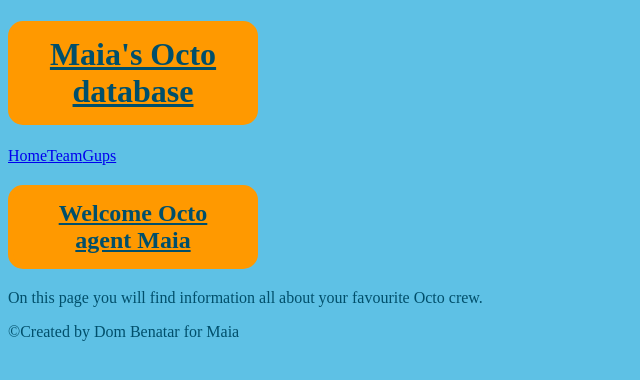
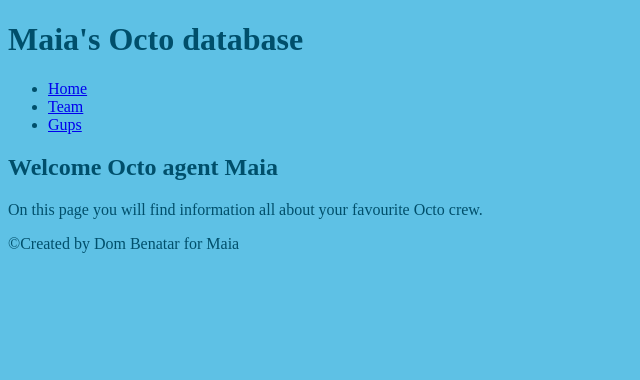
Before and after one commit to Dbenatar/ocoto-project, a React (Vite) app: page / in a window 1280 px wide. Shown: the top 380 px of the page, without its empty margins (0-640 px from the left). Built offline with nearby package versions, Linux system fonts and the light colour scheme.

Commit message:
adding css

```diff
--- a/src/App.css
+++ b/src/App.css
@@ -1,18 +1,40 @@
 body {
-  background-color: #5ec1e5 ;
-  color: #004f6b
+  justify-content: center;
+  background-color: #5ec1e5;
+  color: #004f6b;
+  height: 900px;
+}
+/*
+header {
+  text-align: center;
+  width: 100%;
+  height: auto;
+  position: relative;
+  overflow: hidden;
 }
 
-h1, h2, h3 {
+header .header {
+  width: 100%;
+  height: 100%;
+  padding: 50px;
+  text-shadow: 1px 1px #333;
+  background-image: linear-gradient(135deg, #5ec1e5 10%, #004f6b 100%);
+}
+
+h1,
+h2,
+h3 {
   text-decoration: underline;
   text-align: center;
+  justify-content: center;
   border: 5px solid #ff9900;
   padding: 10px 20px;
   background-color: #ff9900;
   border-radius: 15px;
 }
 
-h1, h2 {
+h1,
+h2 {
   width: 200px;
 }
 
@@ -20,3 +42,8 @@ h3 {
   width: 150px;
   max-width: fit-content;
 }
+
+.container {
+  display: grid;
+  flex-wrap: wrap;
+} */
--- a/src/App.jsx
+++ b/src/App.jsx
@@ -1,29 +1,46 @@
-import './App.css'
-import Home from "./components/pages/Home"
-import Team from "./components/pages/Team"
-import Gups from "./components/pages/Gups"
-import { BrowserRouter, Routes, Route, Link } from 'react-router-dom';
+import "./App.css";
+import Home from "./components/pages/Home";
+import Team from "./components/pages/Team";
+import Gups from "./components/pages/Gups";
+import { BrowserRouter, Routes, Route, Link } from "react-router-dom";
 
 function App() {
   return (
     <BrowserRouter>
       <>
+        <div class="header">
           <header>
-      <h1>Maia's Octo database</h1>
+            <h1>
+              Maia's Octo database<a href="src/assets/images/logo.jpeg"></a>
+            </h1>
+
+            <nav>
+              <ul>
+                <li>
                   <Link to="/">Home</Link>
+                </li>
+                <li>
                   <Link to="/team">Team</Link>
+                </li>
+                <li>
                   <Link to="/gups">Gups</Link>
+                </li>
+              </ul>
+            </nav>
           </header>
+        </div>
         <Routes>
           <Route path="/" element={<Home />} />
           <Route path="/team" element={<Team />} />
           <Route path="/gups" element={<Gups />} />
         </Routes>
 
-    <footer><p>&copy;Created by Dom Benatar for Maia</p></footer>
+        <footer>
+          <p>&copy;Created by Dom Benatar for Maia</p>
+        </footer>
       </>
     </BrowserRouter>
-  )
+  );
 }
 
-export default App
+export default App;
```
Also changed, not shown: src/assets/images/logo.jpeg (added), 1 other file (tests, documents, lock files or other folders). Lines whose indentation alone changed are shown as unchanged.
